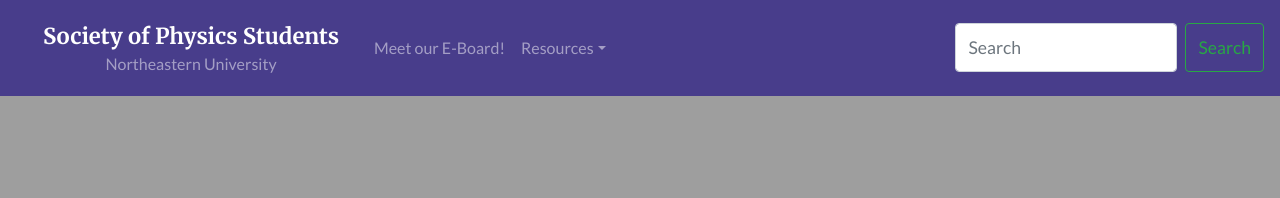
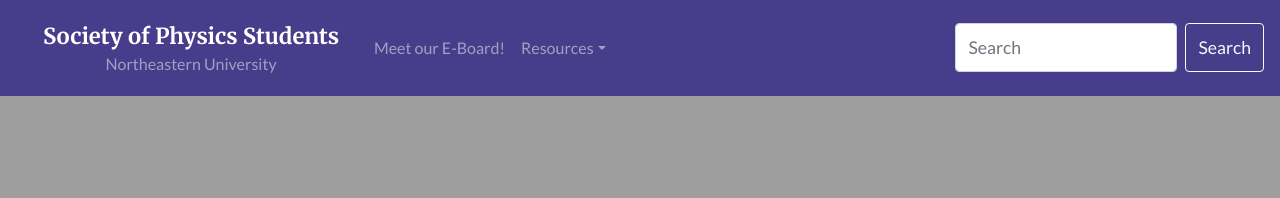
Before and after one commit to vegajustin26/sps-website, a Jekyll site: the page built from index.md, in a window 1280 px wide. Shown: the top 198 px of the page. Built offline with Jekyll 4.4.1, drawn with Linux system fonts in a browser that asks for light colours; nearby versions of some CDN libraries.

Commit message:
changed button to be white, lmk if u dont like it

```diff
--- a/_includes/header.html
+++ b/_includes/header.html
@@ -54,7 +54,7 @@
         </ul>
         <form class="form-inline my-2 my-lg-0" action="{{ "/search.html" | relative_url }}" method="get">
           <input id="search-box" class="form-control mr-sm-2" name="query" type="text" placeholder="Search" aria-label="Search">
-          <button class="btn btn-outline-success my-2 my-sm-0" type="submit" value="search">Search</button>
+          <button class="btn btn-outline-light my-2 my-sm-0" type="submit" value="search">Search</button>
         </form>
       </div>
     </nav>
```
